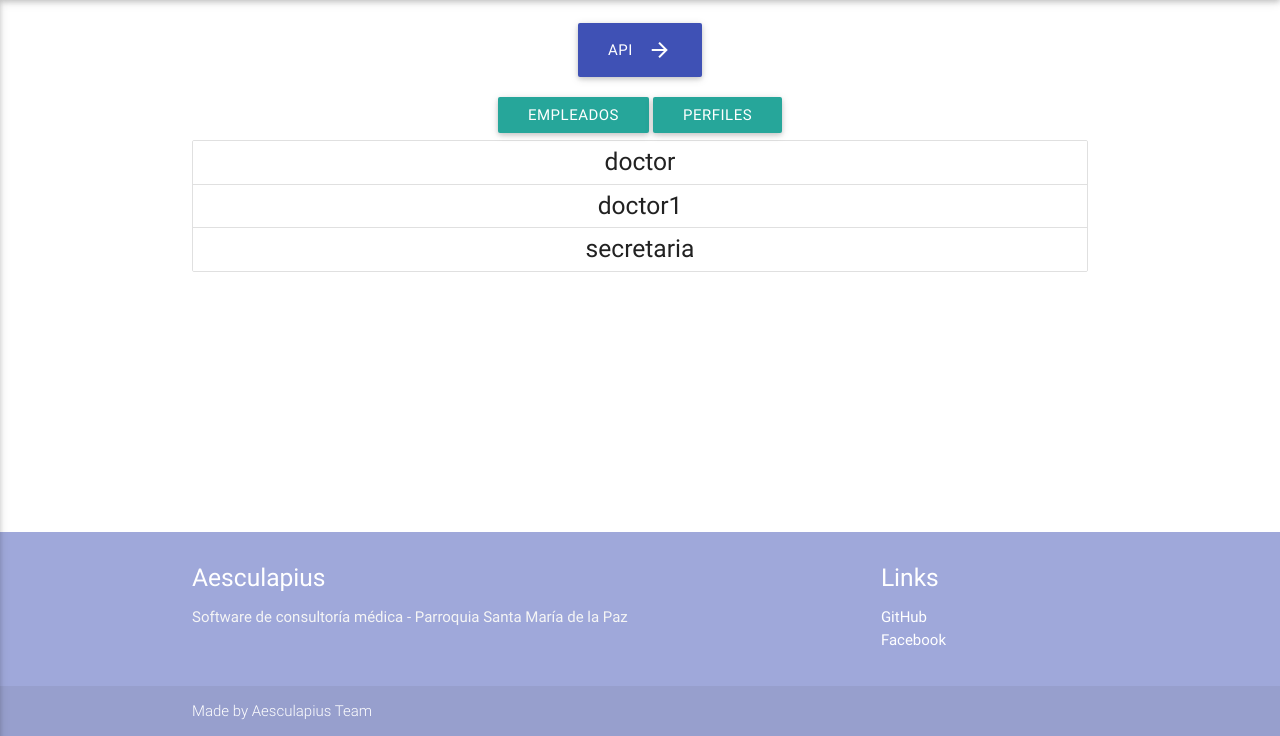
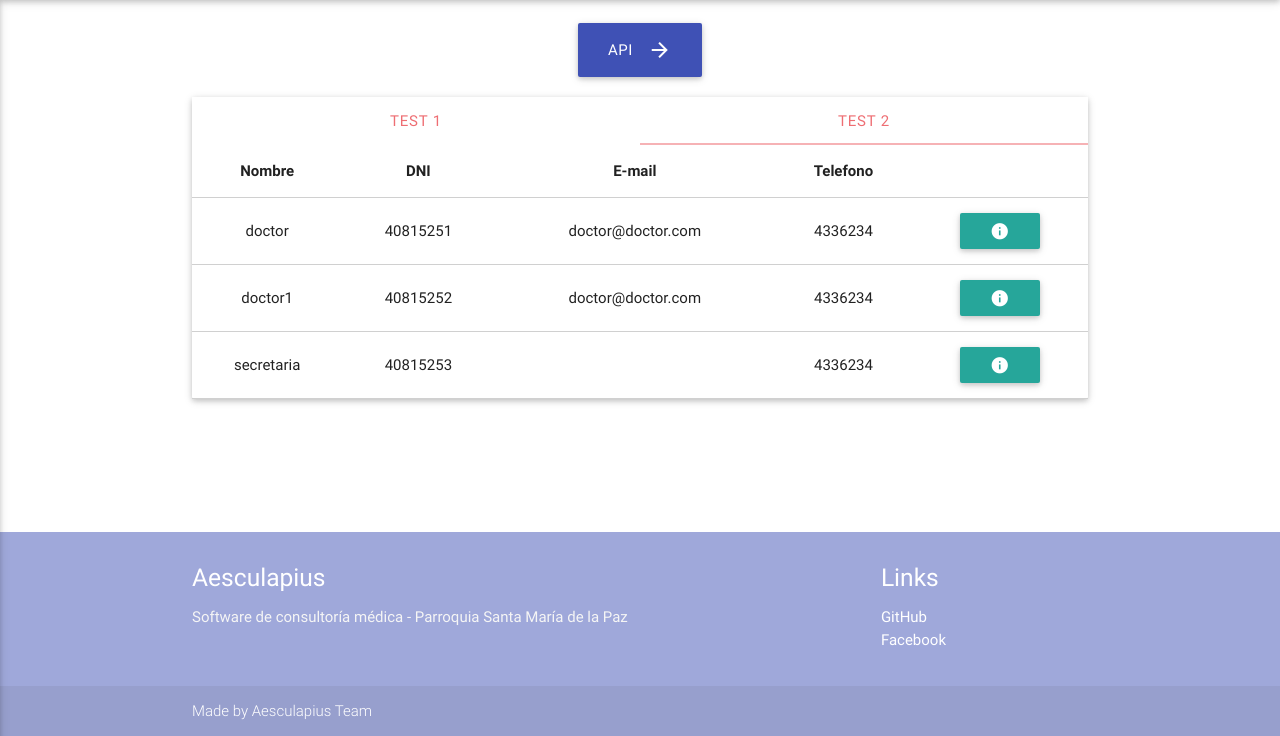
Before and after one commit to aesculapiusteam/aesculapius, a Django app: page / in a window 1280 px wide. Shown: the part 64-800 px from the top of the page. Run offline with Django 3.2, Linux system fonts and the light colour scheme; some libraries are stand-ins or nearby versions.

Commit message:
Init tables employees

```diff
--- a/app_main/templates/home.html
+++ b/app_main/templates/home.html
@@ -13,22 +13,54 @@
       <i class="material-icons right">arrow_forward</i>API
     </a>
   </div>
+    {% verbatim angular %}
 
-  <div class="row center s3">
-    <a class="waves-effect waves-light btn">Empleados</a>
-    <a class="waves-effect waves-light btn">Perfiles</a>
 
-    {% verbatim angular %}
-    <div ng-controller="EmployeesController as emplCntr">
-      <h5 class="container">
-        <ul class="collection">
-          <li class="collection-item" ng-repeat="employee in emplCntr.employees">{{ employee.username }}</li>
-        </ul>
-      </h5>
+
+
+    <div ng-controller="EmployeesController as emplCntr" class='container'>
+        <div class='card'>
+            <div class="col s12">
+      <ul class="tabs">
+        <li class="tab col s3"><a href="#test1">Test 1</a></li>
+        <li class="tab col s3"><a class="active" href="#test2">Test 2</a></li>
+      </ul>
+    </div>
+    <div id="test1" class="col s12">Test 1</div>
+    <div id="test2" class="col s12">
+
+                  <table  class="bordered centered">
+        <thead>
+          <tr>
+              <th>Nombre</th>
+              <th>DNI</th>
+              <th>E-mail</th>
+              <th>Telefono</th>
+              <th></th>
+          </tr>
+        </thead>
+        <tbody ng-repeat="employee in emplCntr.employees">
+          <tr>
+            <td>{{ employee.username }}</td>
+            <td>{{ employee.profile.dni }}</td>
+            <td>{{ employee.profile.email }}</td>
+            <td>4336234</td>
+            <td><a class="waves-effect waves-light btn"><i class="material-icons">info</i></a></td>
+          </tr>
+        </tbody>
+      </table>
+
+            </div>
+
+
+
+
+
+        </div>
+
     </div>
     {% endverbatim angular %}
 
-  </div>
 
 </div>
 
--- a/static/js/app.js
+++ b/static/js/app.js
@@ -8,6 +8,18 @@
     app.controller('ProfilesController', function(){
        this.profiles = profiles;
     });
+
+    app.controller("TabController", function() {
+    this.tab = 1;
+
+    this.isSet = function(checkTab) {
+      return this.tab === checkTab;
+    };
+
+    this.setTab = function(setTab) {
+      this.tab = setTab;
+    };
+  });
 
 
 var employees = [
@@ -20,7 +32,7 @@ var employees = [
       "first_name": "Doctor Romero",
       "last_name": "Doctor",
       "email": "doctor@doctor.com",
-      "dni": 123123123123,
+      "dni": 40815251,
       "birth_date": "1980-05-03",
       "address": "Mi casa 1 piso 1",
       "phone": "351623213",
@@ -37,7 +49,7 @@ var employees = [
       "first_name": "Doctor 1",
       "last_name": "Doctor",
       "email": "doctor@doctor.com",
-      "dni": null,
+      "dni": 40815252,
       "birth_date": "1980-05-03",
       "address": null,
       "phone": "351623213",
@@ -54,7 +66,7 @@ var employees = [
       "first_name": "Marta",
       "last_name": "Mocha",
       "email": null,
-      "dni": null,
+      "dni": 40815253,
       "birth_date": null,
       "address": null,
       "phone": null,
```
